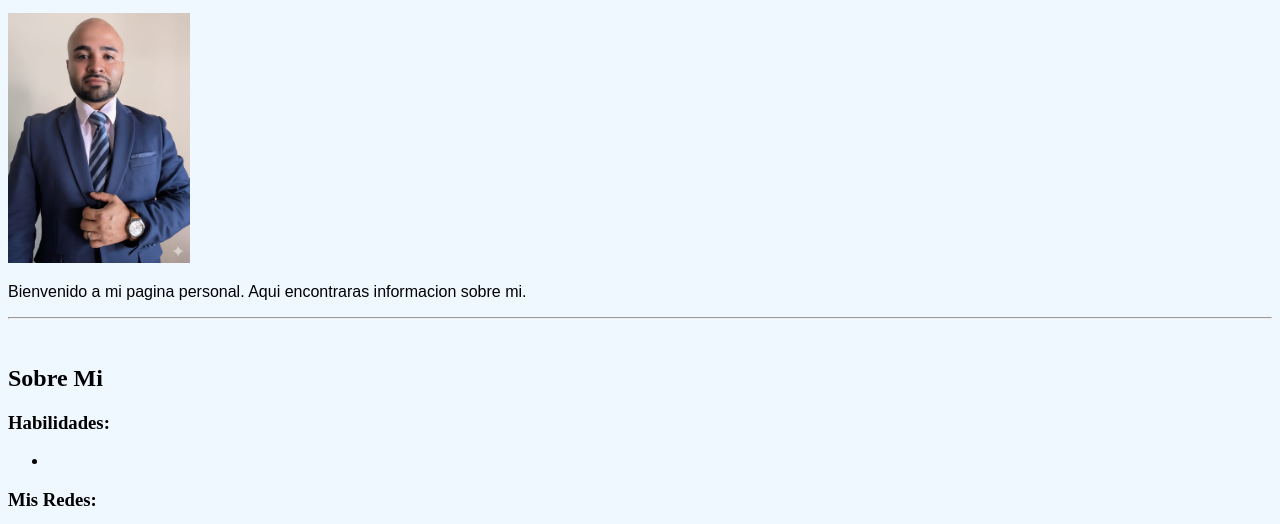
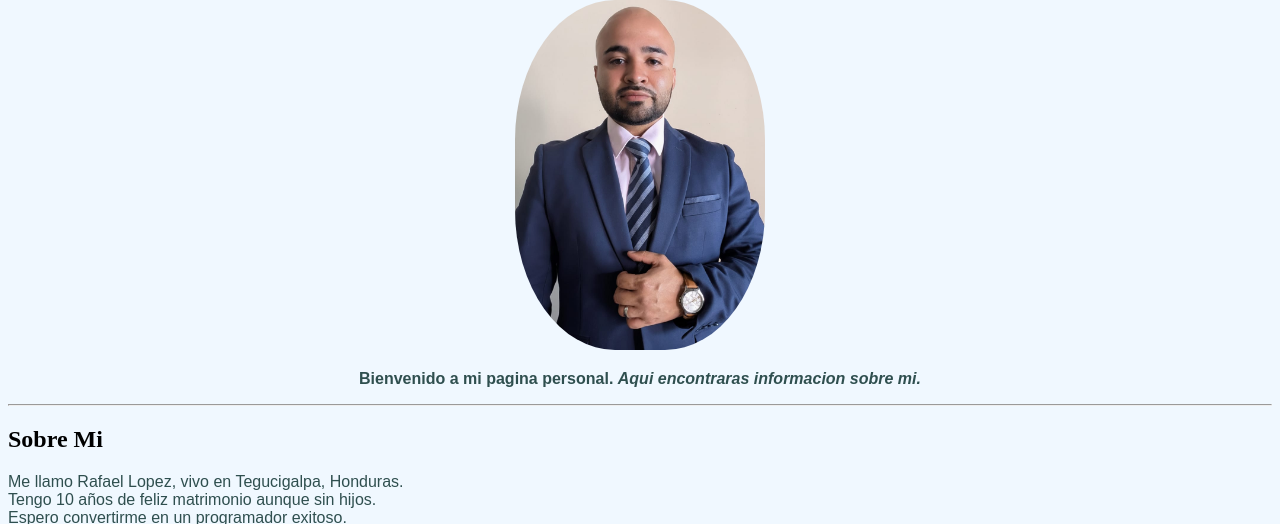
Before and after one commit to casjora/funval-pruebas, a plain HTML site: page W1/D2/index.html in a window 1280 px wide. Shown: the part 67-591 px from the top of the page. Drawn offline with Linux system fonts and the light colour scheme.

Commit message:
Assignment day 2

```diff
--- a/W1/D2/index.html
+++ b/W1/D2/index.html
@@ -16,20 +16,31 @@
     </style>
   </head>
   <body style="background-color: aliceblue">
-    <h1>Hola, soy Rafael Lopez!</h1>
-    <img src="./images/my_Pic.jpeg" alt="A picture of myself" />
-    <p>
-      Bienvenido a mi pagina personal. Aqui encontraras informacion sobre mi.
-    </p>
-    <hr />
-    <br />
+    <section id="hero">
+      <h1>Hola, soy Rafael Lopez!</h1>
+
+      <img src="./images/my_Pic.jpeg" alt="A picture of myself" class="aura"/>
+      <p>
+        <strong
+          >Bienvenido a mi pagina personal.
+          <em>Aqui encontraras informacion sobre mi.</em></strong
+        >
+      </p>
+      <hr />
+    </section>
     <h2>Sobre Mi</h2>
 
-    <p></p>
+    <p>
+      Me llamo Rafael Lopez, vivo en Tegucigalpa, Honduras. <br />
+      Tengo 10 años de feliz matrimonio aunque sin hijos. <br />
+      Espero convertirme en un programador exitoso.
+    </p>
 
     <h3>Habilidades:</h3>
     <ul>
-      <li></li>
+      <li>Analisis de datos</li>
+      <li>Auditorias de calidad CC</li>
+      <li>Hojas de calculo</li>
     </ul>
 
     <h3>Mis Redes:</h3>
@@ -37,20 +48,31 @@
     <ol>
       <li>
         <a href="facebook.com/casjora1504"
-          ><img class="social" src="./images/facebook.png" alt="Facebook Logo"
-        />Facebook</a>
+          ><img
+            class="social"
+            src="./images/facebook.png"
+            alt="Facebook Logo"
+          />Facebook</a
+        >
       </li>
       <li>
         <a href="https://www.instagram.com/casjora/"
-          ><img class="social" src="./images/instagram.png" alt="Instagram Logo"
-        />Instagram</a>
+          ><img
+            class="social"
+            src="./images/instagram.png"
+            alt="Instagram Logo"
+          />Instagram</a
+        >
       </li>
       <li>
         <a href="https://wa.me/50497095286"
-          ><img class="social" src="./images/whatsapp.png" alt="WhatsApp Logo"
-        />WhatsApp</a>
+          ><img
+            class="social"
+            src="./images/whatsapp.png"
+            alt="WhatsApp Logo"
+          />WhatsApp</a
+        >
       </li>
-
     </ol>
 
     <p>Gracias por visitar mi pagina</p>
--- a/W1/D2/styles/styles.css
+++ b/W1/D2/styles/styles.css
@@ -6,3 +6,26 @@ img{
     width: 35px;
     height: 35px;
 }
+
+p{
+    color: darkslategrey;
+}
+
+#hero{
+    text-align: center;
+}
+
+.aura{
+    width: 250px;
+    height: 350px;
+    border-radius: 40%;
+    object-fit: cover;
+    transition:  all 0.4s ease;
+    box-shadow: 0 0 0 0 rgba(52,152,219,0.5);
+}
+
+.aura:hover{
+    transform: scale(1.05);
+    box-shadow: 0 0 20px 10px rgba(52,152,219,0.3);
+    border: 3px solid #3498db;
+}
```
